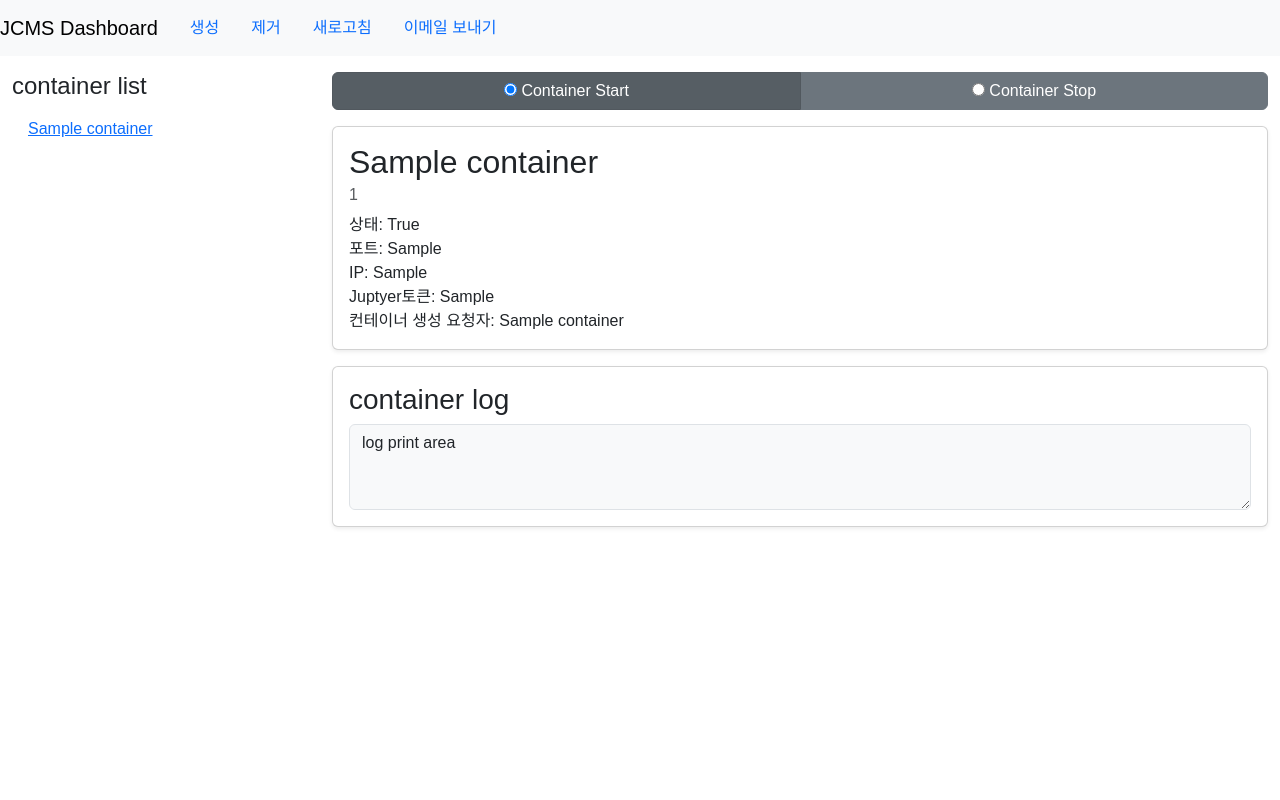
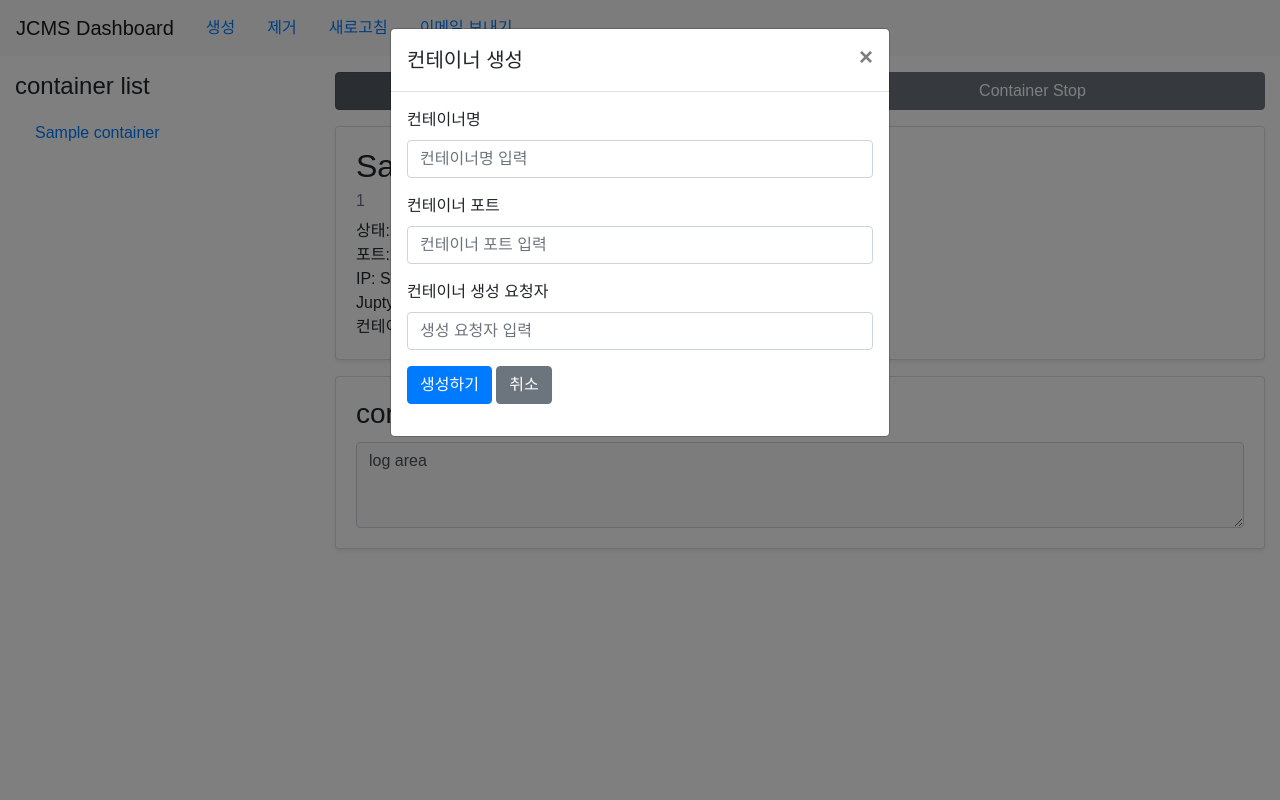
Before and after one commit to dlehdgud2380/jcms, a Django app: page /dashboard/1/ in a window 1280 px wide, after a click on "생성". Run offline with Django 4.2, Linux system fonts and the light colour scheme; tables that the repository leaves empty hold one stand-in row (values such as "Sample post"); parts of the project's set-up code (start-up, migrations or seed data) failed here and were passed over; some libraries are stand-ins or nearby versions.

Commit message:
add: modal, http.POST added

```diff
--- a/templates/dashboard/container_detail.html
+++ b/templates/dashboard/container_detail.html
@@ -1,5 +1,7 @@
 {% load static %}
-<link rel="stylesheet" type="text/css" href="{% static 'bootstrap.min.css' %}">
+<link rel="stylesheet" type="text/css" href="{% static 'css/bootstrap.min.css' %}">
+<script type="text/javascript" src="{% static 'javascript/jquery-3.6.0.min.js' %}"></script>
+<script type="text/javascript" src="{% static 'javascript/bootstrap.min.js' %}"></script>
 <!DOCTYPE html>
 <html lang="ko">
 <head>
@@ -10,34 +12,92 @@
     * {
         box-sizing: border-box;
     }
-
     body {
         font-family: Arial, Helvetica, sans-serif;
     }
+</style>
+<script>
 
-</style>
+</script>
 </head>
 <body>
 <nav class="navbar navbar-expand-lg navbar-light bg-light">
 <a class="navbar-brand" href="{% url 'dashboard:list'%}">JCMS Dashboard</a>
 <ul class="nav justify-content-end">
 	<li class="nav-item">
-              <a class="nav-link" data-toggle="modal" data-target="#ctnMakeModal" href="#ctnMakeModal">생성</a>
+	<a class="nav-link" data-toggle="modal" data-target="#ctnMakeModal" href="#">생성</a>
 	</li>
 	<li class="nav-item">
-              <a class="nav-link" href="#">제거</a>
+	<a class="nav-link" data-toggle="modal" data-target="#ctnRemoveModal" href="#">제거</a>
 	</li>
 	<li class="nav-item">
-              <a class="nav-link" href="#">새로고침</a>
+	<a class="nav-link" href="#" onclick="window.location.reload()">새로고침</a>
 	</li>
 	<li class="nav-item">
 	<a class="nav-link" href="#">이메일 보내기</a>
 	</li>
 </ul>
 </nav>
-
-    <p></p>
-
+<!-- Modal -->
+<div class="modal fade" id="ctnMakeModal" tabindex="-1" role="dialog" aria-labelledby="exampleModalLabel" aria-hidden="true">
+	<div class="modal-dialog" role="document">
+		<div class="modal-content">
+			<div class="modal-header">
+				<h5 class="modal-title">컨테이너 생성</h5>
+				<button type="button" class="close" data-dismiss="modal" aria-label="Close">
+				<span aria-hidden="true">&times;</span>
+				</button>
+			</div>
+			<div class="modal-body">
+				<form method="post" class="post-form">
+                    {% csrf_token %}
+					<div class="form-group" >
+						<label for="containerNameField">컨테이너명</label>
+						<input type="text" class="form-control" id="containerName" name="containerName"
+                            value="{{ form.containerName.value|default_if_none:'' }}" placeholder="컨테이너명 입력">
+					</div>
+					<div class="form-group">
+						<label for="containerNameField">컨테이너 포트</label>
+						<input type="text" class="form-control" id="containerPort" name="containerPort"
+                            value="{{ form.containerPort.value|default_if_none:'' }}" placeholder="컨테이너 포트 입력">
+					</div>
+					<div class="form-group">
+						<label for="containerNameField">컨테이너 생성 요청자</label>
+						<input type="text" class="form-control" id="clientName" name="clientName"
+                            value="{{ form.clientName.value|default_if_none:'' }}" placeholder="생성 요청자 입력">
+					</div>
+					<div>
+						<button type="submit" class="btn btn-primary">생성하기</button>
+						<button type="button" class="btn btn-secondary" data-dismiss="modal">취소</button>
+					</div>
+				</form>
+			</div>
+		</div>
+	</div>
+</div>
+<div class="modal fade" id="ctnRemoveModal" tabindex="-1" role="dialog" aria-labelledby="exampleModalLabel" aria-hidden="true">
+	<div class="modal-dialog" role="document">
+		<div class="modal-content">
+			<div class="modal-header">
+				<h5 class="modal-title">컨테이너 제거</h5>
+				<button type="button" class="close" data-dismiss="modal" aria-label="Close">
+				<span aria-hidden="true">&times;</span>
+				</button>
+			</div>
+			<div class="modal-body">
+				<p>
+					현재 보이는 컨테이너를 제거 합니다.
+				</p>
+			</div>
+			<div class="modal-footer">
+				<button type="button" class="btn btn-danger">제거</button>
+				<button type="button" class="btn btn-secondary" data-dismiss="modal">취소</button>
+			</div>
+		</div>
+	</div>
+</div>
+<p>
+</p>
 <div class="container-fluid">
 	<div class="row">
 		<div class="col-sm-3">
@@ -54,41 +114,41 @@
 			</ul>
 			 {% endif %}
 		</div>
-
 		<div class="col-sm-9">
 			<div class="d-flex justify-content-end btn-group btn-group-toggle" data-toggle="buttons">
 				<label class="btn btn-secondary active ">
-                        <input type="radio" name="options" id="option1" checked> Container Start
-                      </label>
+				<input type="radio" name="options" id="option1" checked> Container Start </label>
 				<label class="btn btn-secondary">
-                        <input type="radio" name="options" id="option2"> Container Stop
-                      </label>
+				<input type="radio" name="options" id="option2"> Container Stop </label>
 			</div>
 			<p></p>
 			<div class="card shadow-sm" style="width: 100%;">
 				<div class="card-body">
-                    <h2 class="card-title">{{ container.name }}</h2>
+					<h2 class="card-title ">{{ container.name }}</h2>
 					<h6 class="card-subtitle mb-2 text-muted">{{ container.ctnId }}</h6>
-                    <div></div>
+					<div>
+					</div>
 					 상태: {{ container.health }}
-                    <div></div>
+					<div>
+					</div>
 					 포트: {{ container.port }}
-                    <div></div>
+					<div>
+					</div>
 					 IP: {{ container.ip }}
-                    <div></div>
+					<div>
+					</div>
 					 Juptyer토큰: {{ container.jupyterToken }}
-                    <div></div>
+					<div>
+					</div>
 					 컨테이너 생성 요청자: {{ container.clientName }}
 				</div>
-
 			</div>
-
-            <p></p>
-
+			<p>
+			</p>
 			<div class="card shadow-sm" style="width: 100%;">
 				<div class="card-body">
 					<h3 class="card-title">container log</h3>
-                <textarea rows="3" class="form-control bg-light" readonly>log print area</textarea>
+					<textarea rows="3" class="form-control bg-light" readonly>log area</textarea>
 				</div>
 		    </div>
 	</body>
--- a/templates/dashboard/container_list.html
+++ b/templates/dashboard/container_list.html
@@ -1,5 +1,5 @@
 {% load static %}
-<link rel="stylesheet" type="text/css" href="{% static 'bootstrap.min.css' %}">
+<link rel="stylesheet" type="text/css" href="{% static 'css/bootstrap.min.css' %}">
 <!DOCTYPE html>
 <html lang="ko">
 <head>
```
Lines whose indentation alone changed are shown as unchanged.
